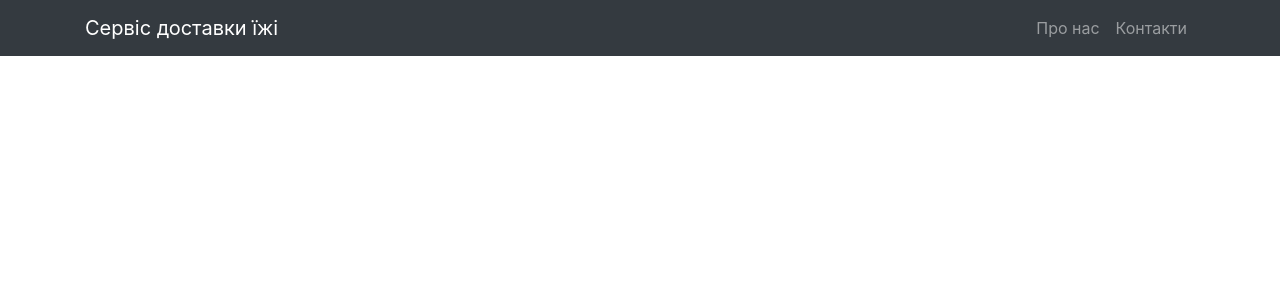
After one commit to udtsen/cwweb, a PHP site: page /views/templates/header.view.php in a window 1280 px wide. The commit adds this page. Shown: the top 300 px of the page. Run offline with PHP 8.4, Linux system fonts and the light colour scheme; data that the repository does not hold is empty.

Commit message:
refactoring

```diff
--- /dev/null
+++ b/pages/profile/place.php
@@ -0,0 +1,2 @@
+<?php
+	echo "place page";
--- /dev/null
+++ b/views/templates/header.view.php
@@ -0,0 +1,29 @@
+<!DOCTYPE html>
+<html lang="en">
+<head>
+  <meta charset="UTF-8">
+  <meta name="viewport" content="width=device-width, initial-scale=1.0">
+  <title>Сервіс доставки їжі</title>
+  <!-- Підключаємо Bootstrap CSS -->
+  <link rel="stylesheet" href="https://maxcdn.bootstrapcdn.com/bootstrap/4.5.2/css/bootstrap.min.css">
+  <!-- Підключаємо власні стилі -->
+  <link rel="stylesheet" href="styles.css">
+  <link href="https://fonts.googleapis.com/icon?family=Material+Icons" rel="stylesheet">
+</head>
+<body>
+
+<?php include "navbar.view.php" ?>
+
+<!-- Основна частина з інформацією про сервіс -->
+<!--
+    <div class="container mt-5">
+  <div class="row">
+    <div class="col-md-6">
+      <h1>Ласкаво просимо до сервісу доставки їжі!</h1>
+      <p>Ми пропонуємо швидку та зручну доставку смачної їжі прямо до вашого дверей. Наші кур'єри працюють цілодобово, щоб задовольнити ваші потреби.</p>
+    </div>
+    <div class="col-md-6">
+    </div>
+  </div>
+</div>
+-->
--- /dev/null
+++ b/views/templates/navbar.view.php
@@ -0,0 +1,22 @@
+<!-- Навігаційне меню -->
+<nav class="navbar navbar-expand-lg navbar-dark bg-dark">
+  <div class="container">
+    <a class="navbar-brand" href="#">Сервіс доставки їжі</a>
+    <button class="navbar-toggler" type="button" data-toggle="collapse" data-target="#navbarNav" aria-controls="navbarNav" aria-expanded="false" aria-label="Toggle navigation">
+      <span class="navbar-toggler-icon"></span>
+    </button>
+    <div class="collapse navbar-collapse" id="navbarNav">
+      <ul class="navbar-nav ml-auto">
+        <li class="nav-item">
+          <a id="profileLink" class="nav-link" href="<?= $auth_link ?>"><?= $auth_text ?></a>
+        </li>
+        <li class="nav-item">
+          <a class="nav-link" href="/pages/about.html">Про нас</a>
+        </li>
+        <li class="nav-item">
+          <a class="nav-link" href="/pages/contact.html">Контакти</a>
+        </li>
+      </ul>
+    </div>
+  </div>
+</nav>
```
Also changed, not shown: pages/profile.php (+11 -2 lines), pages/profile/courier.php (added, +9 -0 lines), views/templates/base.view.php (added, +21 -0 lines), views/templates/footer.view.php (added, +14 -0 lines).
